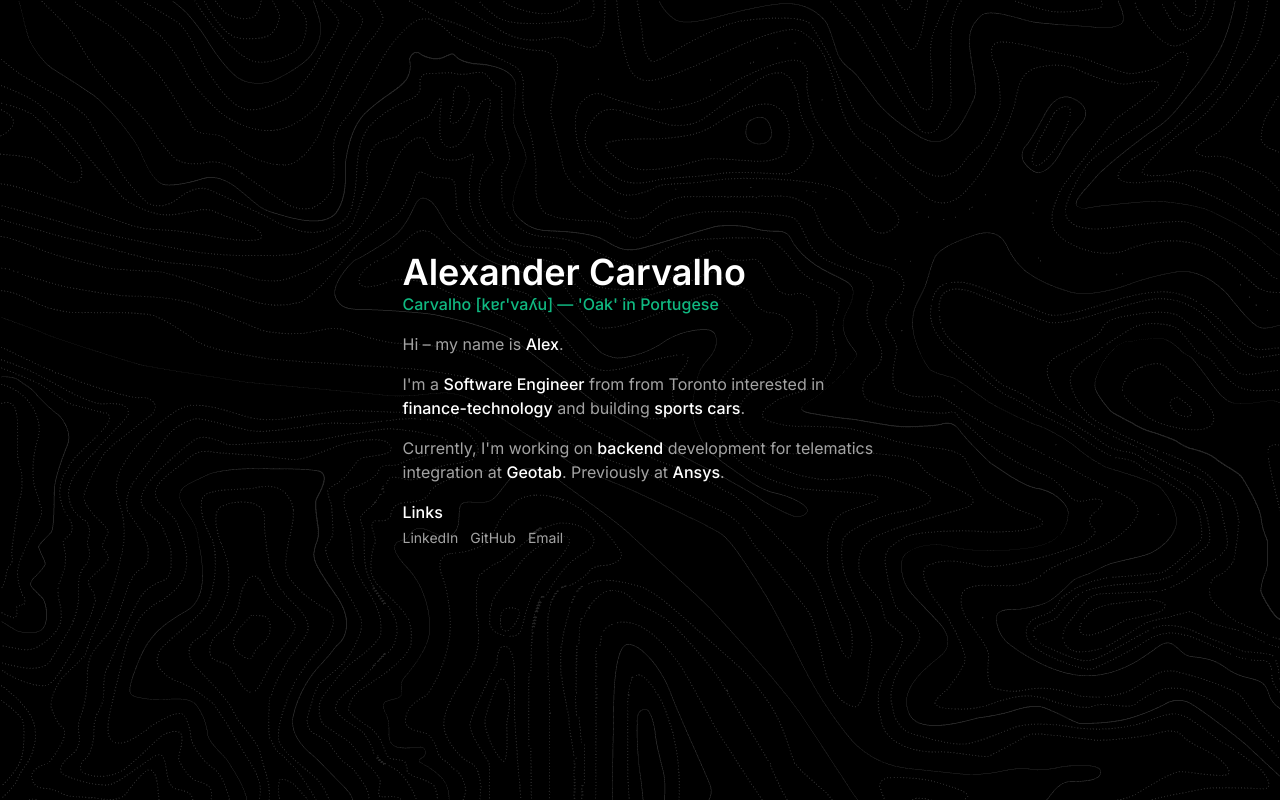
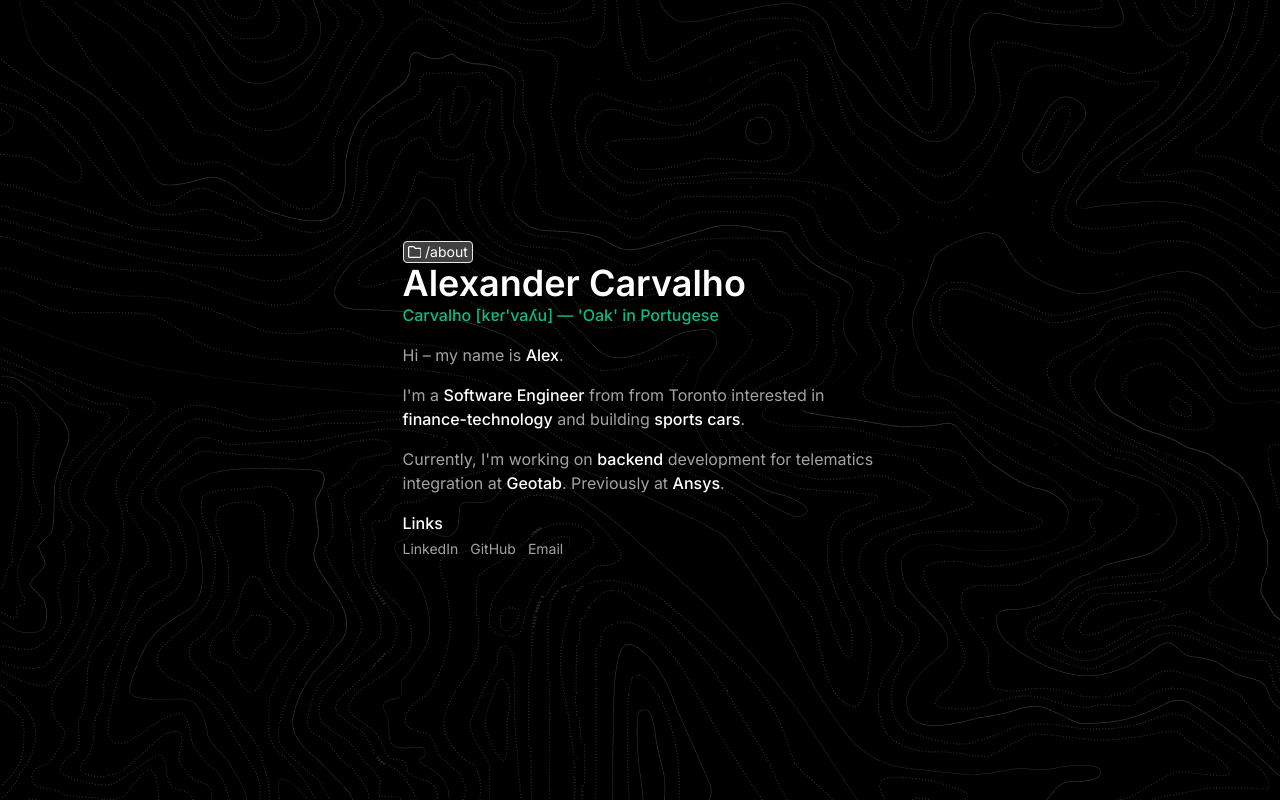
Before and after one commit to alvxck/alvxck, a Next.js app: page / in a window 1280 px wide. Built offline with nearby package versions, Linux system fonts and the light colour scheme.

Commit message:
feat: tab select initialize

```diff
--- /dev/null
+++ b/app/components/folderSelect.tsx
@@ -0,0 +1,14 @@
+'use client'
+import { useState } from "react"
+
+
+export default function FolderSelect() {
+    const [selectedFolder, setSelectedFolder] = useState<string>("about");
+
+    return(
+        <div id="folder-select" className="px-1 flex flex-row rounded bg-neutral-700">
+            <svg xmlns="http://www.w3.org/2000/svg" viewBox="0 0 512 512"><path d="M0 96C0 60.7 28.7 32 64 32H196.1c19.1 0 37.4 7.6 50.9 21.1L289.9 96H448c35.3 0 64 28.7 64 64V416c0 35.3-28.7 64-64 64H64c-35.3 0-64-28.7-64-64V96zM64 80c-8.8 0-16 7.2-16 16V416c0 8.8 7.2 16 16 16H448c8.8 0 16-7.2 16-16V160c0-8.8-7.2-16-16-16H286.6c-10.6 0-20.8-4.2-28.3-11.7L213.1 87c-4.5-4.5-10.6-7-17-7H64z"/></svg>
+            <span className="text-sm">&nbsp;/{selectedFolder}</span>
+        </div>
+    )
+}
--- a/app/globals.css
+++ b/app/globals.css
@@ -49,6 +49,17 @@ body main {
   100% { opacity:1; }
 }
 
+#folder-select {
+  width: fit-content;
+  border-width: 1px;
+  cursor: pointer;
+}
+
+#folder-select svg {
+  fill: #FFF;
+  width: .85rem;
+}
+
 #job {
   display: inline-block;
   position: relative;
--- a/app/page.tsx
+++ b/app/page.tsx
@@ -1,4 +1,5 @@
-import Banner from "./banner"
+import Banner from "./components/banner"
+import FolderSelect from "./components/folderSelect"
 
 export default function Home() {
   return (
@@ -7,6 +8,7 @@ export default function Home() {
       <div id="container" className="flex flex-col items-center space-y-4">
         <div id="title" className="w-full flex flex-row space-x-7">
           <div className="flex flex-col grow justify-center">
+            <FolderSelect />
             <h1 className="text-3xl md:text-4xl font-semibold">Alexander Carvalho</h1>
             <Banner />
           </div>
```
Also changed, not shown: app/components/banner.tsx (renamed from app/banner.tsx).
